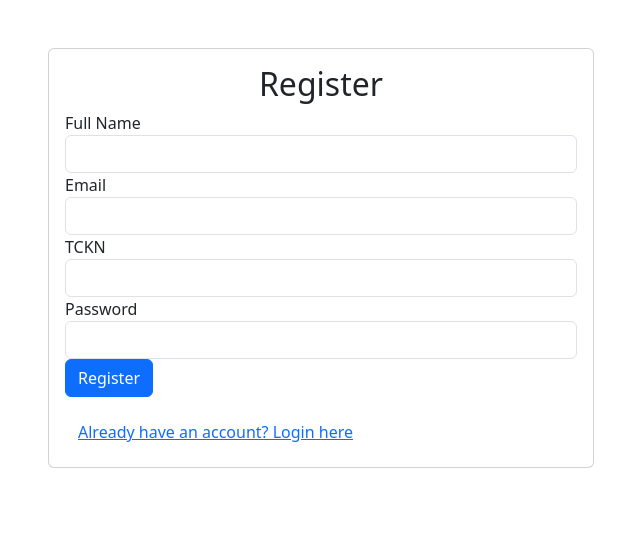
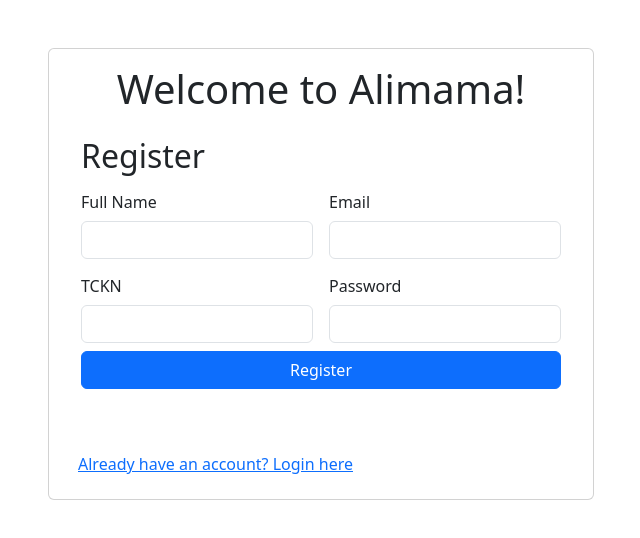
Before and after one commit to achuso/alimama, a React (Create React App) app in the folder frontend/: page / in a window 1280 px wide. Both pictures are taken after a click on the button "Don't have an account? Register here". Shown: the top 538 px of the page, without its empty margins (319-959 px from the left). Built offline with nearby package versions, Linux system fonts and the light colour scheme.

Commit message:
improve auth screen styling

```diff
--- a/frontend/src/components/Welcome-Page/AuthContainer.tsx
+++ b/frontend/src/components/Welcome-Page/AuthContainer.tsx
@@ -15,9 +15,9 @@ const AuthContainer: React.FC = () => {
                 <div className="col-md-6">
                     <div className="card">
                         <div className="card-body">
-                            <h2 className="card-title text-center">
-                                {isLogin ? 'Login' : 'Register'}
-                            </h2>
+                            <h1 className="card-title text-center">
+                                Welcome to Alimama!
+                            </h1>
                             {isLogin ? <LoginForm /> : <RegisterForm />}
                             <button
                                 className="btn btn-link btn-block mt-3"
--- a/frontend/src/components/Welcome-Page/LoginForm.tsx
+++ b/frontend/src/components/Welcome-Page/LoginForm.tsx
@@ -11,9 +11,13 @@ const LoginForm: React.FC = () => {
   };
 
   return (
-        <form onSubmit={handleSubmit}>
-            <div className="form-group">
-                <label htmlFor="loginEmail">Email</label>
+    <div className="login-container">
+      <form onSubmit={handleSubmit} className="login-form p-3 mb-4">
+        <h2>Login</h2>
+        <div className="form-group mb-2">
+          <label htmlFor="loginEmail" className="col-form-label">
+            Email
+          </label>
           <input
             type="email"
             className="form-control"
@@ -23,8 +27,10 @@ const LoginForm: React.FC = () => {
             required
           />
         </div>
-            <div className="form-group">
-                <label htmlFor="loginPassword">Password</label>
+        <div className="form-group mb-2">
+          <label htmlFor="loginPassword" className="col-form-label">
+            Password
+          </label>
           <input
             type="password"
             className="form-control"
@@ -34,10 +40,11 @@ const LoginForm: React.FC = () => {
             required
           />
         </div>
-            <button type="submit" className="btn btn-primary btn-block">
+        <button type="submit" className="btn btn-primary w-100">
           Login
         </button>
       </form>
+    </div>
   );
 };
 
--- a/frontend/src/components/Welcome-Page/RegisterForm.tsx
+++ b/frontend/src/components/Welcome-Page/RegisterForm.tsx
@@ -13,9 +13,14 @@ const RegisterForm: React.FC = () => {
   };
 
   return (
-        <form onSubmit={handleSubmit}>
-            <div className="form-group">
-                <label htmlFor="registerFullName">Full Name</label>
+    <div className="register-container">
+      <form onSubmit={handleSubmit} className="register-form p-3 mb-4">
+        <h2>Register</h2>
+        <div className="row g-3 mb-2">
+          <div className="col-md-6">
+            <label htmlFor="registerFullName" className="col-form-label">
+              Full Name
+            </label>
             <input
               type="text"
               className="form-control"
@@ -25,8 +30,10 @@ const RegisterForm: React.FC = () => {
               required
             />
           </div>
-            <div className="form-group">
-                <label htmlFor="registerEmail">Email</label>
+          <div className="col-md-6">
+            <label htmlFor="registerEmail" className="col-form-label">
+              Email
+            </label>
             <input
               type="email"
               className="form-control"
@@ -36,8 +43,12 @@ const RegisterForm: React.FC = () => {
               required
             />
           </div>
-            <div className="form-group">
-                <label htmlFor="registerTckn">TCKN</label>
+        </div>
+        <div className="row g-3 mb-2">
+          <div className="col-md-6">
+            <label htmlFor="registerTckn" className="col-form-label">
+              TCKN
+            </label>
             <input
               type="text"
               className="form-control"
@@ -47,8 +58,10 @@ const RegisterForm: React.FC = () => {
               required
             />
           </div>
-            <div className="form-group">
-                <label htmlFor="registerPassword">Password</label>
+          <div className="col-md-6">
+            <label htmlFor="registerPassword" className="col-form-label">
+              Password
+            </label>
             <input
               type="password"
               className="form-control"
@@ -58,10 +71,12 @@ const RegisterForm: React.FC = () => {
               required
             />
           </div>
-            <button type="submit" className="btn btn-primary btn-block">
+        </div>
+        <button type="submit" className="btn btn-primary w-100">
           Register
         </button>
       </form>
+    </div>
   );
 };
 
```
Lines whose indentation alone changed are shown as unchanged.
